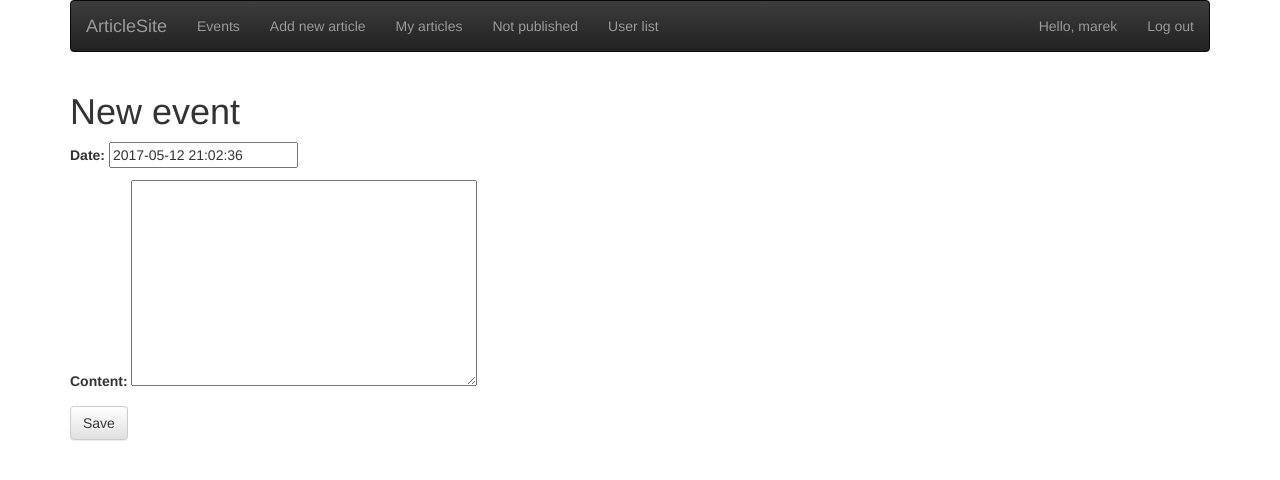
After one commit to maro512/www, a Django app: page /event/new/ in a window 1280 px wide. The commit adds this page. Shown: the top 480 px of the page. Run offline with Django 3.2, Linux system fonts and the light colour scheme; a user stored in the database is signed in; some libraries are stand-ins or nearby versions.

Commit message:
Dodanie nowej tabelki events

```diff
--- a/newspaper/forms.py
+++ b/newspaper/forms.py
@@ -1,8 +1,7 @@
 from django import forms
 from django.contrib.auth.models import User
 
-from .models import Article
-from .models import Comment
+from .models import Article, Comment, Event
 
 
 class ArticleForm(forms.ModelForm):
@@ -48,3 +47,9 @@ class CreateUserForm(forms.Form):
                                             )
 
         return new_user
+
+
+class EventForm(forms.ModelForm):
+    class Meta:
+        model = Event
+        fields = ('date', 'content',)
--- a/newspaper/models.py
+++ b/newspaper/models.py
@@ -23,3 +23,8 @@ class Comment(models.Model):
     article = models.ForeignKey('Article', related_name='comments')
     date = models.DateTimeField(default=timezone.now)
     content = models.TextField()
+
+
+class Event(models.Model):
+    date = models.DateTimeField(default=timezone.now)
+    content = models.TextField()
--- a/newspaper/templates/newspaper/article_detail.html
+++ b/newspaper/templates/newspaper/article_detail.html
@@ -2,7 +2,7 @@
 
 {% block content %}
     <div class="post">
-        {% if article.is_published == False %}
+        {% if article.is_published == False and user.is_staff %}
             <a class="btn btn-default" href="{% url 'article_publish' pk=article.pk %}">Publish</a>
         {% endif %}
 
--- /dev/null
+++ b/newspaper/templates/newspaper/event_edit.html
@@ -0,0 +1,9 @@
+{% extends 'newspaper/home.html' %}
+
+{% block content %}
+    <h1>New event</h1>
+    <form enctype="multipart/form-data" method="POST" class="post-form">{% csrf_token %}
+        {{ form.as_p }}
+        <button type="submit" class="save btn btn-default">Save</button>
+    </form>
+{% endblock %}
--- a/newspaper/templates/newspaper/home.html
+++ b/newspaper/templates/newspaper/home.html
@@ -15,7 +15,7 @@
               <a class="navbar-brand" href="/" >ArticleSite</a>
             </div>
             <ul class="nav navbar-nav">
-              <li><a href="/">Home</a></li>
+              <li><a href="{% url 'event_list' %}">Events</a></li>
               {% if user.is_authenticated %}
                   <li><a href="{% url 'article_new' %}" >Add new article</a></li>
                   <li><a href="{% url 'my_article' user=user.pk %}" >My articles</a></li>
--- a/newspaper/templates/newspaper/user_list.html
+++ b/newspaper/templates/newspaper/user_list.html
@@ -2,7 +2,7 @@
 
 {% block content %}
     <div>
-    {% for user in users.all %}
+    {% for user in users %}
         <p>{{ user.username }}</p>
         <p>Number of articles: {{ user.articles.count }}</p>
         <p>Number of comments: {{ user.comments.count }}</p>
--- a/newspaper/urls.py
+++ b/newspaper/urls.py
@@ -8,6 +8,10 @@ urlpatterns = [
     url(r'^article/(?P<pk>[0-9]+)/edit/$', views.article_edit, name='article_edit'),
     url(r'^drafts/$', views.not_published_list, name='not_published_list'),
     url(r'^users/$', views.user_list, name='user_list'),
+    url(r'^events/$', views.event_list, name='event_list'),
+    url(r'^event/new/$', views.event_new, name='event_new'),
+    url(r'^event/(?P<pk>[0-9]+)/edit/$', views.event_edit, name='event_edit'),
+    url(r'^event/(?P<pk>[0-9]+)/remove/$', views.event_remove, name='event_remove'),
     url(r'^my_article/(?P<user>[0-9]+)/$', views.my_article, name='my_article'),
     url(r'^article/(?P<pk>[0-9]+)/publish/$', views.article_publish, name='article_publish'),
     url(r'^article/(?P<pk>[0-9]+)/remove/$', views.article_remove, name='article_remove'),
--- a/newspaper/views.py
+++ b/newspaper/views.py
@@ -1,7 +1,9 @@
 from django.contrib.auth.models import User
 from django.shortcuts import render, get_object_or_404, redirect
-from .models import Article, Comment
-from .forms import ArticleForm, CommentForm, CreateUserForm
+from django.utils import timezone
+
+from .models import Article, Comment, Event
+from .forms import ArticleForm, CommentForm, CreateUserForm, EventForm
 from django.contrib.auth.decorators import login_required
 from django.contrib.auth import views
 
@@ -102,5 +104,42 @@ def my_article(request, user):
 
 @login_required
 def user_list(request):
-    users = User.objects
+    users = User.objects.all()
     return render(request, 'newspaper/user_list.html', {'users': users})
+
+
+def event_list(request):
+    events = Event.objects.filter(date__gte=timezone.now()).order_by('date')
+    return render(request, 'newspaper/event_list.html', {'events': events})
+
+
+@login_required
+def event_new(request):
+    if request.method == "POST":
+        form = EventForm(request.POST)
+        if form.is_valid():
+            form.save()
+            return redirect('event_list')
+    else:
+        form = EventForm()
+    return render(request, 'newspaper/event_edit.html', {'form': form})
+
+
+@login_required
+def event_edit(request, pk):
+    event = get_object_or_404(Event, pk=pk)
+    if request.method == "POST":
+        form = ArticleForm(request.POST, instance=event)
+        if form.is_valid():
+            event.save()
+            return redirect('event_list')
+    else:
+        form = ArticleForm(instance=event)
+    return render(request, 'newspaper/event_edit.html', {'form': form})
+
+
+@login_required
+def event_remove(request, pk):
+    event = get_object_or_404(Event, pk=pk)
+    event.delete()
+    return redirect('event_list')
```
Also changed, not shown: newspaper/templates/newspaper/event_list.html (added, +18 -0 lines), db.sqlite3.
